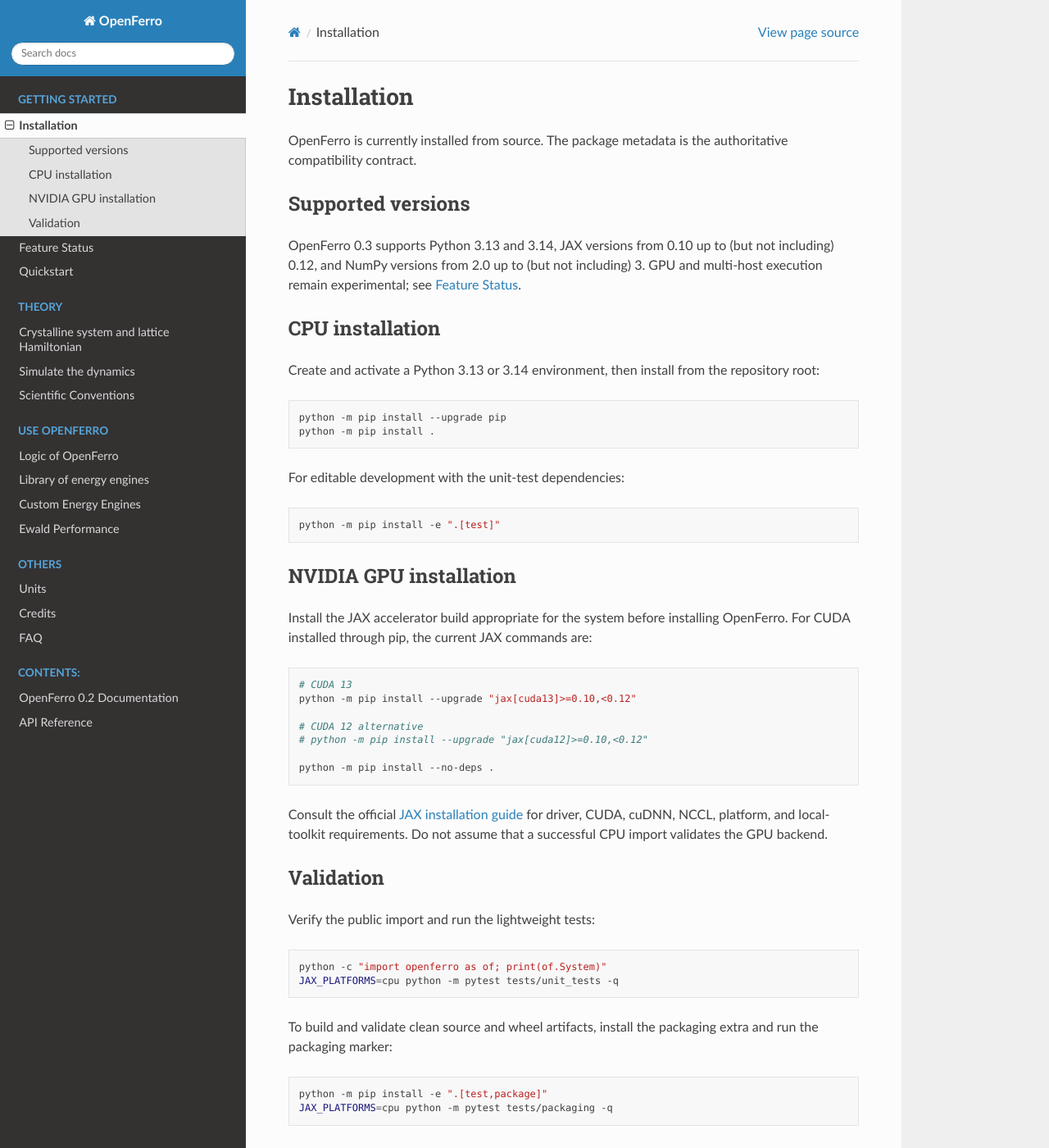
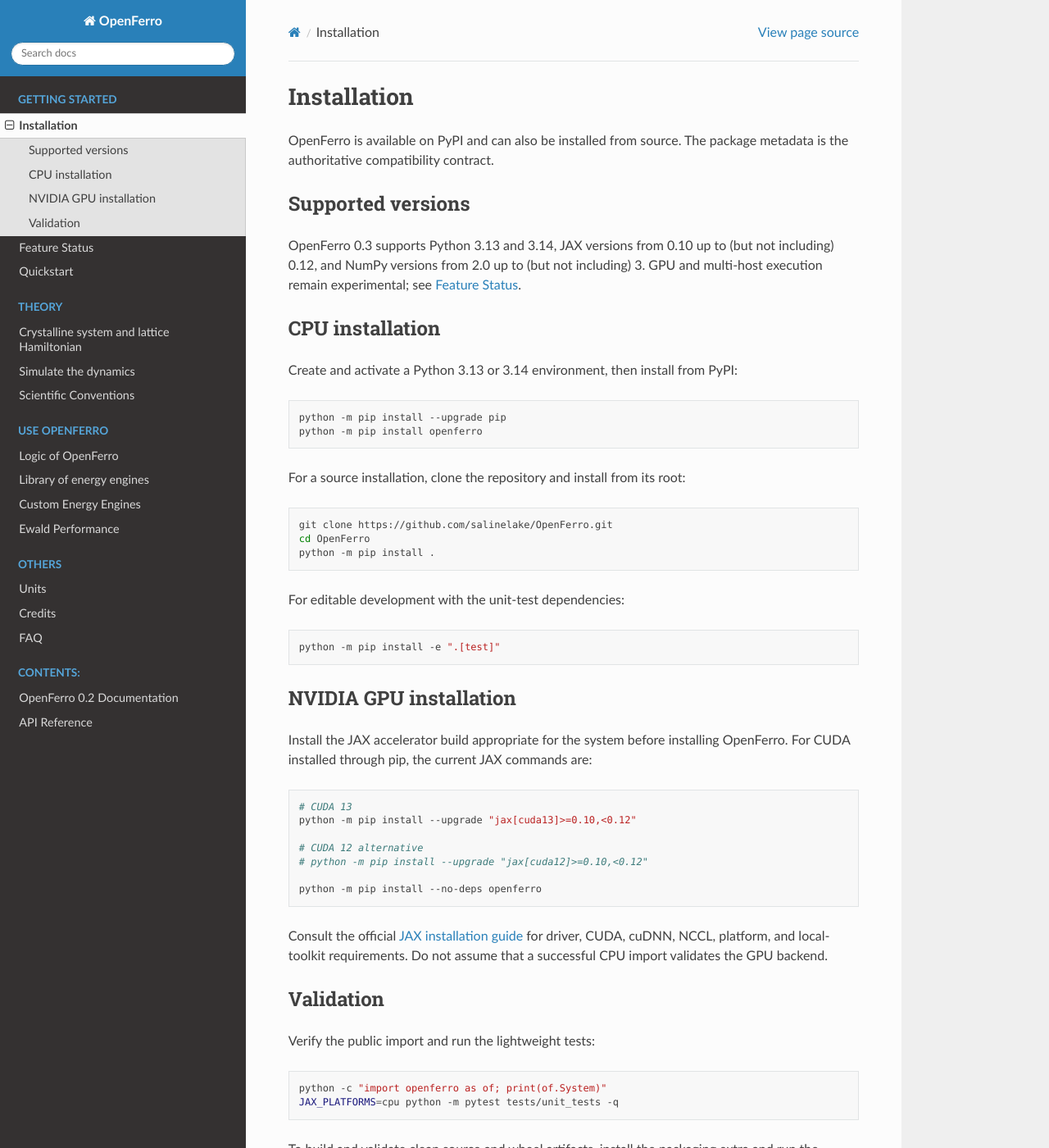
Before and after one commit to salinelake/OpenFerro, a Sphinx documentation site: the page built from docs/source/installation.rst, in a window 1280 px wide and 1400 px high. Shown: the whole window at 82% size. Built offline with Sphinx 7.4.7 and the Read the Docs theme 3.1.0, drawn with Linux system fonts in a browser that asks for light colours.

```diff
--- a/docs/source/installation.rst
+++ b/docs/source/installation.rst
@@ -1,8 +1,8 @@
 Installation
 ============
 
-OpenFerro is currently installed from source. The package metadata is the
-authoritative compatibility contract.
+OpenFerro is available on PyPI and can also be installed from source. The
+package metadata is the authoritative compatibility contract.
 
 Supported versions
 ------------------
@@ -15,12 +15,19 @@
 CPU installation
 ----------------
 
-Create and activate a Python 3.13 or 3.14 environment, then install from the
-repository root:
+Create and activate a Python 3.13 or 3.14 environment, then install from PyPI:
 
 .. code-block:: bash
 
    python -m pip install --upgrade pip
+   python -m pip install openferro
+
+For a source installation, clone the repository and install from its root:
+
+.. code-block:: bash
+
+   git clone https://github.com/salinelake/OpenFerro.git
+   cd OpenFerro
    python -m pip install .
 
 For editable development with the unit-test dependencies:
@@ -43,7 +50,7 @@
    # CUDA 12 alternative
    # python -m pip install --upgrade "jax[cuda12]>=0.10,<0.12"
 
-   python -m pip install --no-deps .
+   python -m pip install --no-deps openferro
 
 Consult the official `JAX installation guide
 <https://docs.jax.dev/en/latest/installation.html>`_ for driver, CUDA, cuDNN,
```
Also changed, not shown: README.md (+9 -4 lines), 1 other file.
